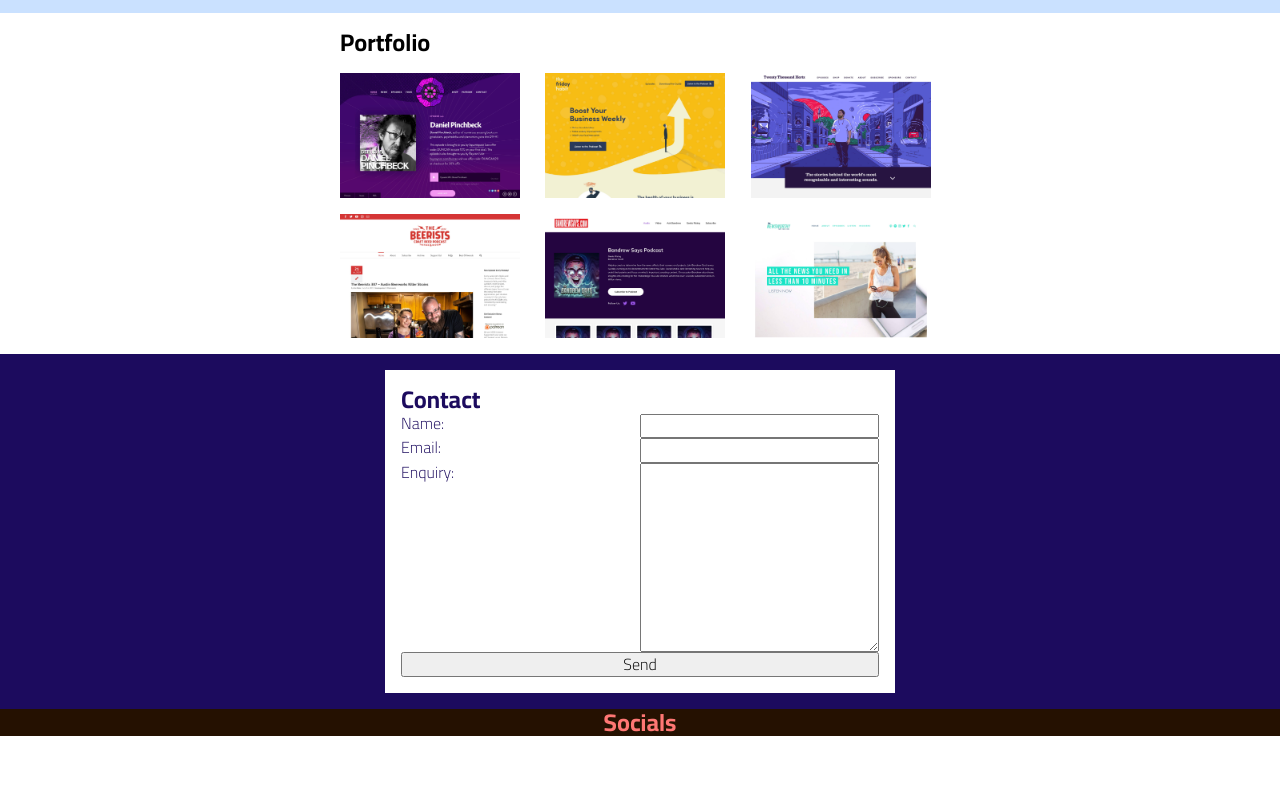
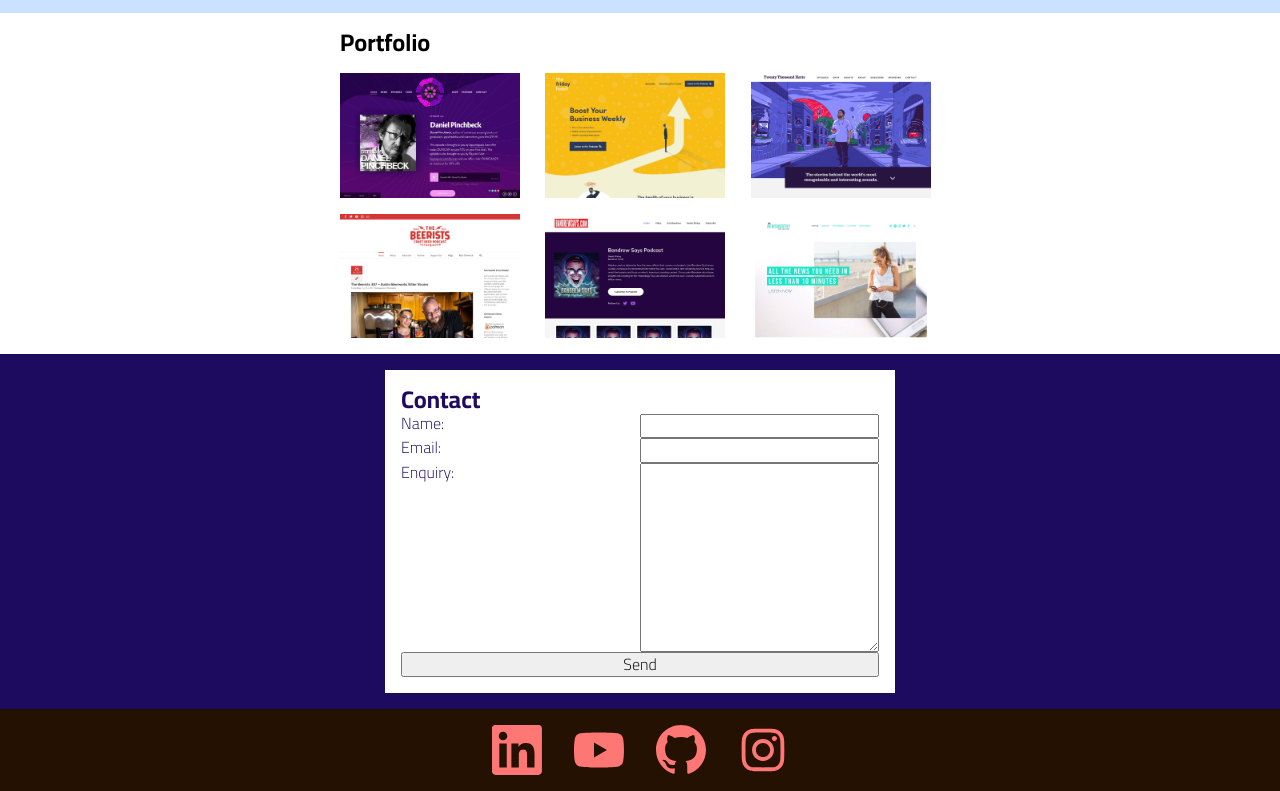
Before and after one commit to andrewtandy/andy-tandy-co-uk, a plain HTML site: page index.html in a window 1280 px wide. Shown: the part 707-1498 px from the top of the page. Before the commit the page ends 1452 px from the top, so only its background shows below. Drawn offline with Linux system fonts and the light colour scheme.

Commit message:
1st structured version of HTML site

```diff
--- a/index.html
+++ b/index.html
@@ -65,7 +65,10 @@
 
 
     <footer class="socials">
-        <h2>Socials</h2>
+        <img src="assets/SVG/icon-linkedin.svg" alt="LinkedIn Logo SVG" class="icons">
+        <img src="assets/SVG/icon-youtube.svg" alt="YouTube Logo SVG" class="icons">
+        <img src="assets/SVG/icon-github.svg" alt="GitHub Logo SVG" class="icons">
+        <img src="assets/SVG/icon-instagram.svg" alt="Instagram Logo SVG" class="icons">
     </footer>
 
 
--- a/style.css
+++ b/style.css
@@ -94,8 +94,11 @@ footer {
 }
 
 .socials {
+    display: flex;
     background: #251101;
     color: #FF7774;
+    justify-content: center;
+    /* padding: 1rem; */
 }
 
 .about-img {
@@ -104,3 +107,9 @@ footer {
     object-fit: none;
     object-position: 30% 45%;
 }
+
+.icons {
+    height: 50px;
+    width: 50px;
+    margin: 1rem;
+}
```
Also changed, not shown: assets/SVG/icon-github.svg (added), assets/SVG/icon-instagram.svg (added), assets/SVG/icon-linkedin.svg (added), assets/SVG/icon-youtube.svg (added), 1 other file.
